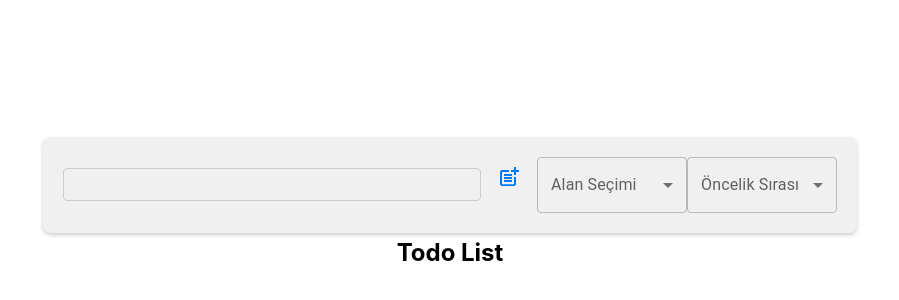
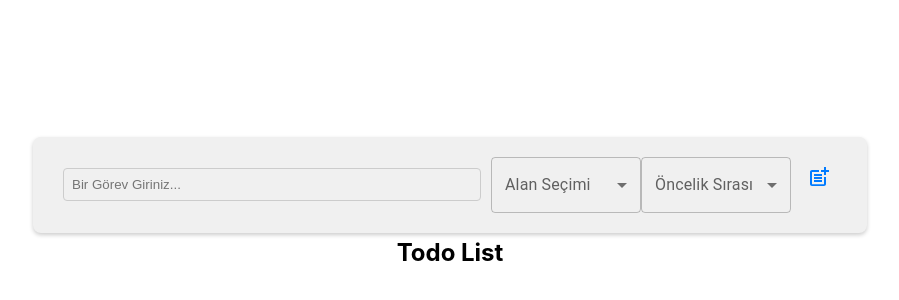
Before and after one commit to koraydincc/reactTodo, a React (Create React App) app in the folder todoapp/: page / in a window 1280 px wide. Shown: the part 196-496 px from the top of the page, without its empty margins (190-1089 px from the left). Built offline with nearby package versions, Linux system fonts and the light colour scheme.

Commit message:
Project
Project

```diff
--- a/todoapp/src/App.css
+++ b/todoapp/src/App.css
@@ -101,6 +101,7 @@
   border-radius: 4px;
   width: 400px;
   background: transparent;
+  margin: 10px;
 
 }
 
@@ -119,6 +120,7 @@
   justify-content: center;
   cursor: pointer;
   background-color: transparent;
+  align-items: center;
 }
 
 .title{
@@ -132,6 +134,10 @@
 
 }
 
+.precedenceBox{
+
+}
+
 .category{
   color: black;
   display: flex;
@@ -139,6 +145,7 @@
 }
 
 span{
+
   display: flex;
   justify-content: flex-end;
   font-size: 10px;
--- a/todoapp/src/pages/HomePage.jsx
+++ b/todoapp/src/pages/HomePage.jsx
@@ -63,13 +63,12 @@ function HomePage() {
       <div className='headerTodo'>
         <div>
           <input
+          placeholder='Bir Görev Giriniz...'
             type="text"
             value={value}
             onChange={(e) => setValue(e.target.value)}
           />
-          <button onClick={handleValue}>
-            <PostAddIcon />
-          </button>
+
           <FormControl>
               <InputLabel id="demo-simple-select-label">Alan Seçimi</InputLabel>
               <Select
@@ -89,7 +88,7 @@ function HomePage() {
           </FormControl>
 
           <FormControl>
-                  <InputLabel id="demo-simple-select-label">Öncelik Sırası</InputLabel>
+                  <InputLabel className='precedenceBox' id="demo-simple-select-label">Öncelik Sırası</InputLabel>
                       <Select
                         className='selectBox'
                         labelId="demo-simple-select-label"
@@ -104,6 +103,9 @@ function HomePage() {
 
                       </Select>
           </FormControl>
+          <button onClick={handleValue}>
+            <PostAddIcon />
+          </button>
 
 
 
```
